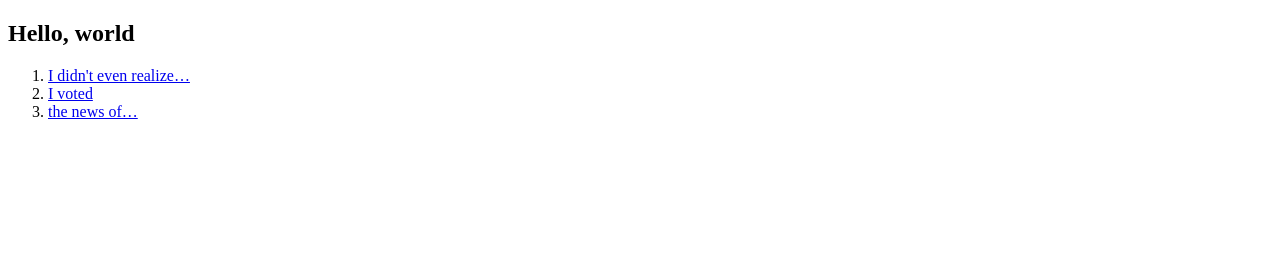
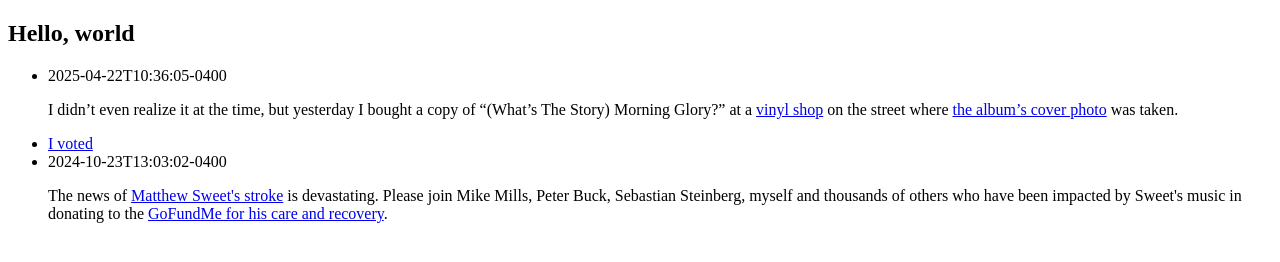
Before and after one commit to lendamico/lendami.co, an Eleventy site: page src/index.md in a window 1280 px wide. Built offline with nearby package versions, Linux system fonts and the light colour scheme; Eleventy itself is replaced by a stand-in of ours; files that its build step writes are made by us from their sources.

Commit message:
messing around with filtering the firehose feed

```diff
--- a/src/_includes/layouts/home.html
+++ b/src/_includes/layouts/home.html
@@ -2,14 +2,6 @@
 {% block content %}
 <article>
 	<h1>{{ title }}</h1>
-	<div>
-        <ol class="[ post-list ] [ flow ]">
-            {% for item in collections.firehose %}
-            <li>
-                <a href="{{ item.url }}" class="post-list__link">{{ item.data.title }}</a>
-            </li>
-            {% endfor %}
-        </ol>
-    </div>
+	{% include "partials/firehose.html" %}
 </article>
 {% endblock %}
--- /dev/null
+++ b/src/_includes/partials/firehose.html
@@ -0,0 +1,16 @@
+	<div>
+        <ul>
+        {% for item in collections.firehose %}
+            <li>
+                {% if "/notes/" in item.inputPath  %}
+                    <article>
+                        {{ item.data.date }}
+                        {{ item.content | safe }}
+                    </article>
+                {% else %}
+                        <a href="{{ item.url }}" class="post-list__link">{{ item.data.title }}</a>
+                {% endif %}
+            </li>
+        {% endfor %}
+        </ul>
+    </div>
```
Also changed, not shown: src/_includes/layouts/base.html (+1 -1 lines), src/notes/i-didnt-even-it-at.md (+0 -1 lines).
